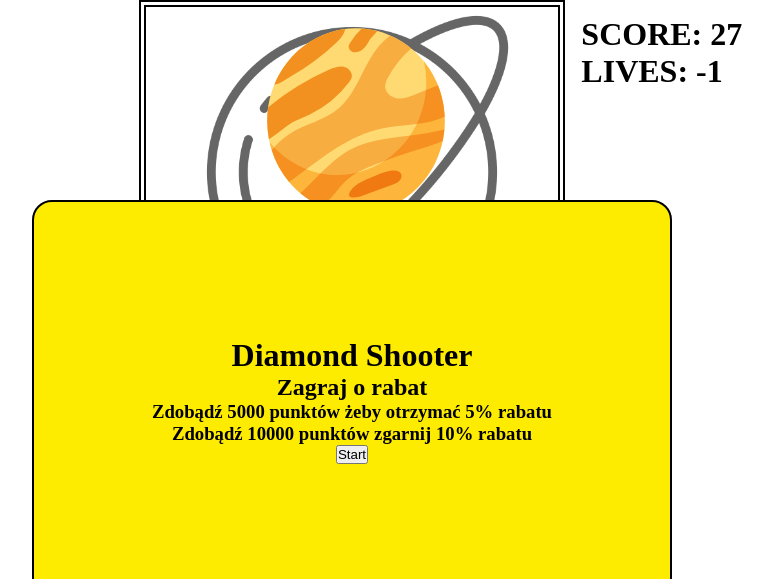
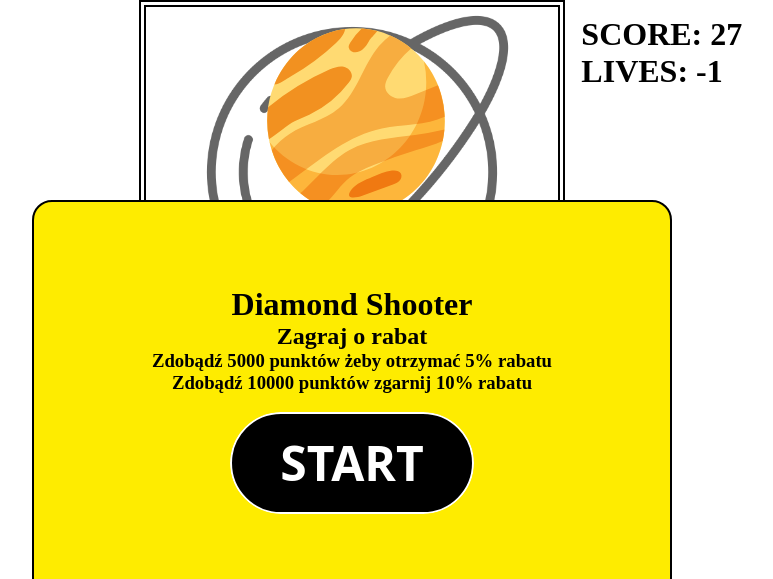
Before and after one commit to michalzareba0001/DiamondSpaceShooter, a plain HTML site: page shooter.html in a window 1280 px wide. Shown: the top 579 px of the page, without its empty margins (288-1061 px from the left). Drawn offline with Linux system fonts and the light colour scheme.

Commit message:
start button added

```diff
--- a/shooter.html
+++ b/shooter.html
@@ -16,9 +16,8 @@
         <h1>Diamond Shooter</h1>
         <h2>Zagraj o rabat</h2>
         <h3>Zdobądź 5000 punktów żeby otrzymać 5% rabatu</h3>
-        <h3>Zdobądź 10000 punktów zgarnij 10% rabatu</h3>
-        <button id="startButton">Start</button>
-    </div>
+        <h3>Zdobądź 10000 punktów zgarnij 10% rabatu</h3><br/>
+        <button class="btn-12"><span>Start</span></button>    </div>
     <container id="main">
         <div id="board">
             <div id="astro1">
--- a/shooter.scss
+++ b/shooter.scss
@@ -19,6 +19,102 @@
     border-radius: 20px;
     z-index: 10;
     padding: 3em;
+
+    /*startButton
+        background-color: #000000;
+        border: 2px solid #000000;
+        border-radius: 20px;
+        padding: 1em;
+        color: #feec00;
+        font-size: 1.5em;
+        cursor: pointer;
+    */
+    .btn-12,
+.btn-12 *,
+.btn-12 :after,
+.btn-12 :before,
+.btn-12:after,
+.btn-12:before {
+  border: 0 solid;
+  box-sizing: border-box;
+  min-height: 100px;
+    min-width: 100px;}
+.btn-12 {
+  -webkit-tap-highlight-color: transparent;
+  -webkit-appearance: button;
+  background-color: #000;
+  background-image: none;
+  color: #fff;
+  cursor: pointer;
+  font-family: ui-sans-serif, system-ui, -apple-system, BlinkMacSystemFont,
+    Segoe UI, Roboto, Helvetica Neue, Arial, Noto Sans, sans-serif,
+    Apple Color Emoji, Segoe UI Emoji, Segoe UI Symbol, Noto Color Emoji;
+  font-size: 3em;
+  font-weight: 900;
+  line-height: 1.5;
+  margin: 0;
+  -webkit-mask-image: -webkit-radial-gradient(#000, #fff);
+  padding: 0;
+  text-transform: uppercase;
+}
+.btn-12:disabled {
+  cursor: default;
+}
+.btn-12:-moz-focusring {
+  outline: auto;
+}
+.btn-12 svg {
+  display: block;
+  vertical-align: middle;
+}
+.btn-12 [hidden] {
+  display: none;
+}
+.btn-12 {
+  border-radius: 99rem;
+  border-width: 2px;
+  overflow: hidden;
+  padding: 0.8rem 3rem;
+  position: relative;
+}
+.btn-12 span {
+  mix-blend-mode: difference;
+}
+.btn-12:after,
+.btn-12:before {
+  background: linear-gradient(
+    90deg,
+    #fff 25%,
+    transparent 0,
+    transparent 50%,
+    #fff 0,
+    #fff 75%,
+    transparent 0
+  );
+  content: "";
+  inset: 0;
+  position: absolute;
+  transform: translateY(var(--progress, 100%));
+  transition: transform 0.2s ease;
+}
+.btn-12:after {
+  --progress: -100%;
+  background: linear-gradient(
+    90deg,
+    transparent 0,
+    transparent 25%,
+    #fff 0,
+    #fff 50%,
+    transparent 0,
+    transparent 75%,
+    #fff 0
+  );
+  z-index: -1;
+}
+.btn-12:hover:after,
+.btn-12:hover:before {
+  --progress: 0;
+}
 }
 
 #main {
```
Also changed, not shown: shooter.css, 1 other file.
